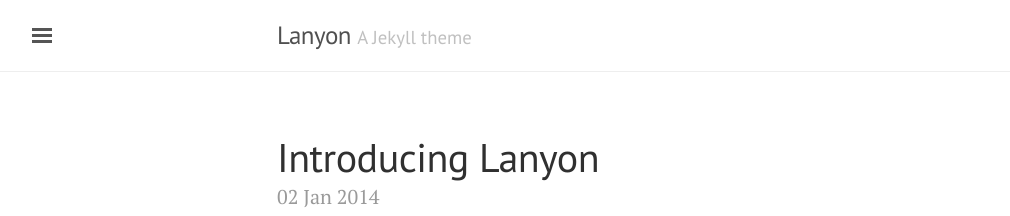
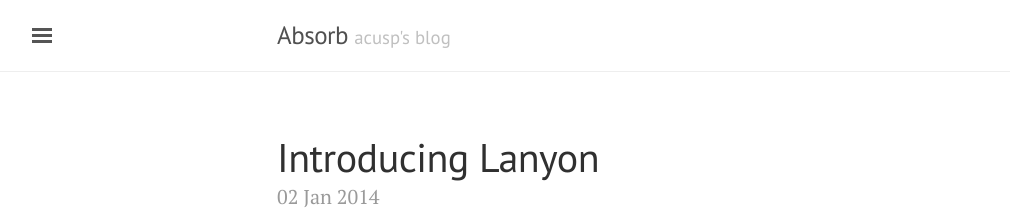
Before and after one commit to Acusp/Acusp.github.io, a Jekyll site: the page built from index.html, in a window 1280 px wide and 900 px high. Shown: the top 216 px of the window, without its empty margins (3-1013 px from the left). Built offline with Jekyll 4.4.1, drawn with Linux system fonts in a browser that asks for light colours; the list of posts is cut into pages by our own code.

Commit message:
modify personal information

```diff
--- a/_config.yml
+++ b/_config.yml
@@ -5,18 +5,18 @@
 relative_permalinks: true
 
 # Setup
-title:               Lanyon
-tagline:             'A Jekyll theme'
-description:         'A reserved <a href="http://jekyllrb.com" target="_blank">Jekyll</a> theme that places the utmost gravity on content with a hidden drawer. Made by <a href="https://twitter.com/mdo" target="_blank">@mdo</a>.'
-url:                 http://lanyon.getpoole.com
+title:               Absorb
+tagline:             acusp's blog
+description:         ''
+url:                 http://acusp.info
 baseurl:             ''
 paginate:            5
 
 # About/contact
 author:
-  name:              Mark Otto
-  url:               https://twitter.com/mdo
-  email:             markdotto@gmail.com
+  name:              Acusp Xu
+  url:               https://twitter.com/acusp_xu
+  email:             acusp.xu@gmail.com
 
 # Custom vars
 version:             1.0.0
```
